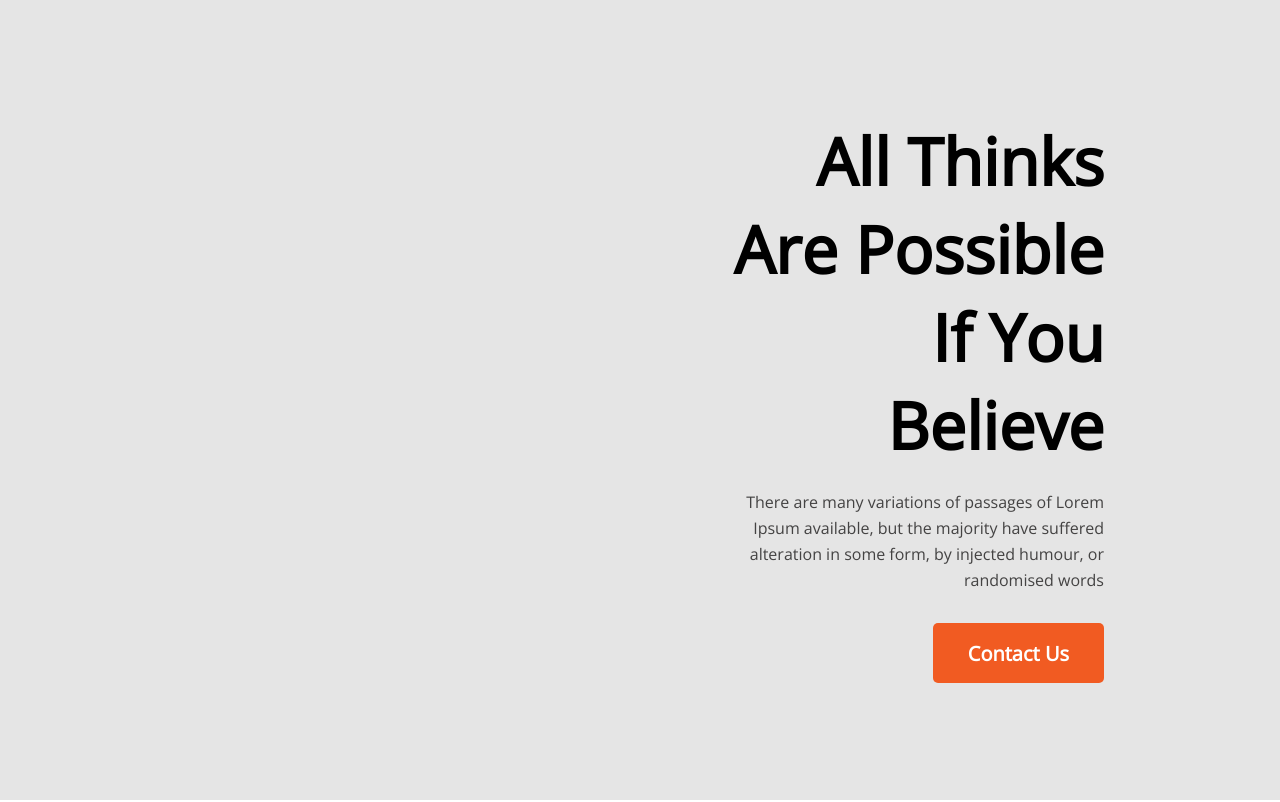
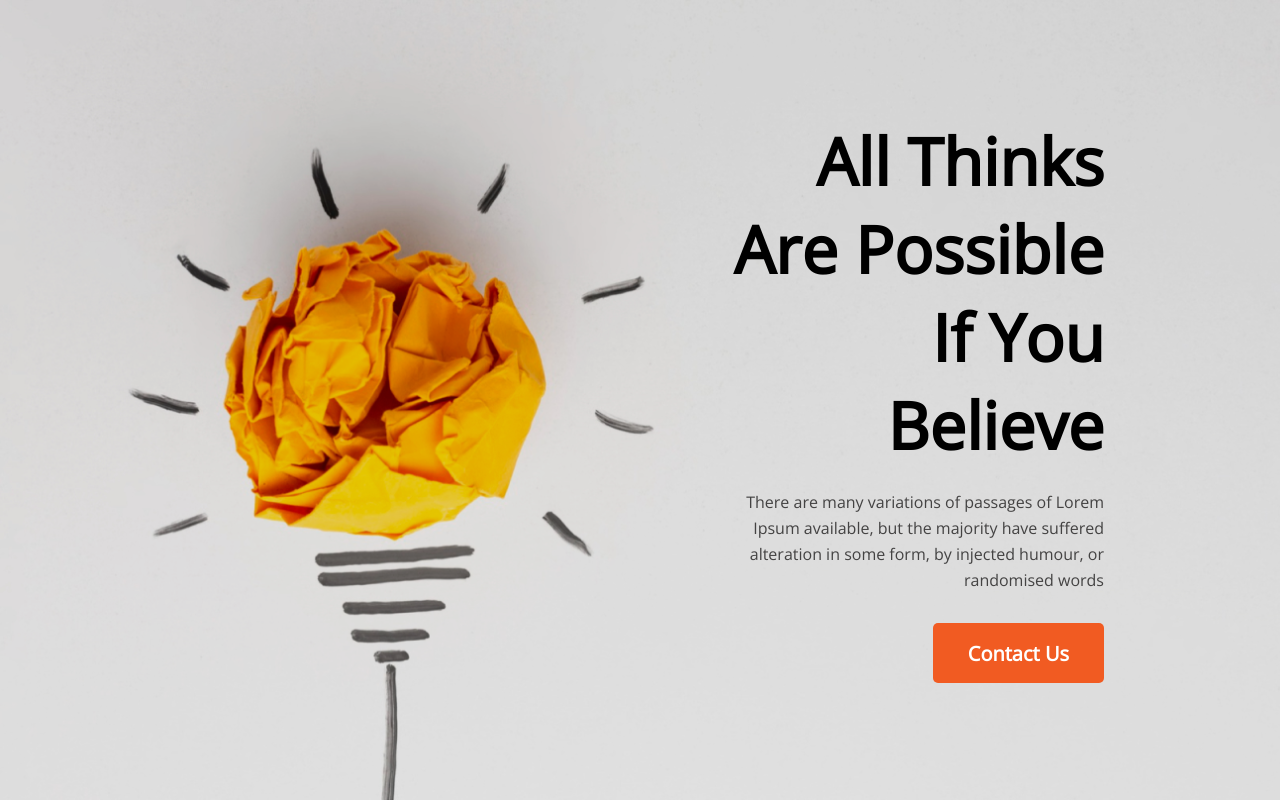
Before and after one commit to akashswfu/first-project, a plain HTML site: page index.html in a window 1280 px wide. Shown: the top 802 px of the page. Drawn offline with nearby package versions, Linux system fonts and the light colour scheme; the site is published under a folder, as on GitHub Pages, so addresses that start at the root find nothing.

Commit message:
git problem fixed

```diff
--- a/style.css
+++ b/style.css
@@ -3,10 +3,11 @@
     font-family: 'Open Sans',sans-serif;
 }
 /* Header section */
+
 .header-section{
     width: 100%;
     height: 100vh;
-    background-image: url("/images/banner/banner1.png"),linear-gradient(rgba(0,0,0,0.1),rgba(0,0,0,0.1));
+    background-image: url("./images/banner/banner1.png"),linear-gradient(rgba(0,0,0,0.1),rgba(0,0,0,0.1));
     background-blend-mode: overlay;
     background-repeat: none;
     background-size: cover;
```
Also changed, not shown: index.html (+0 -1 lines).
